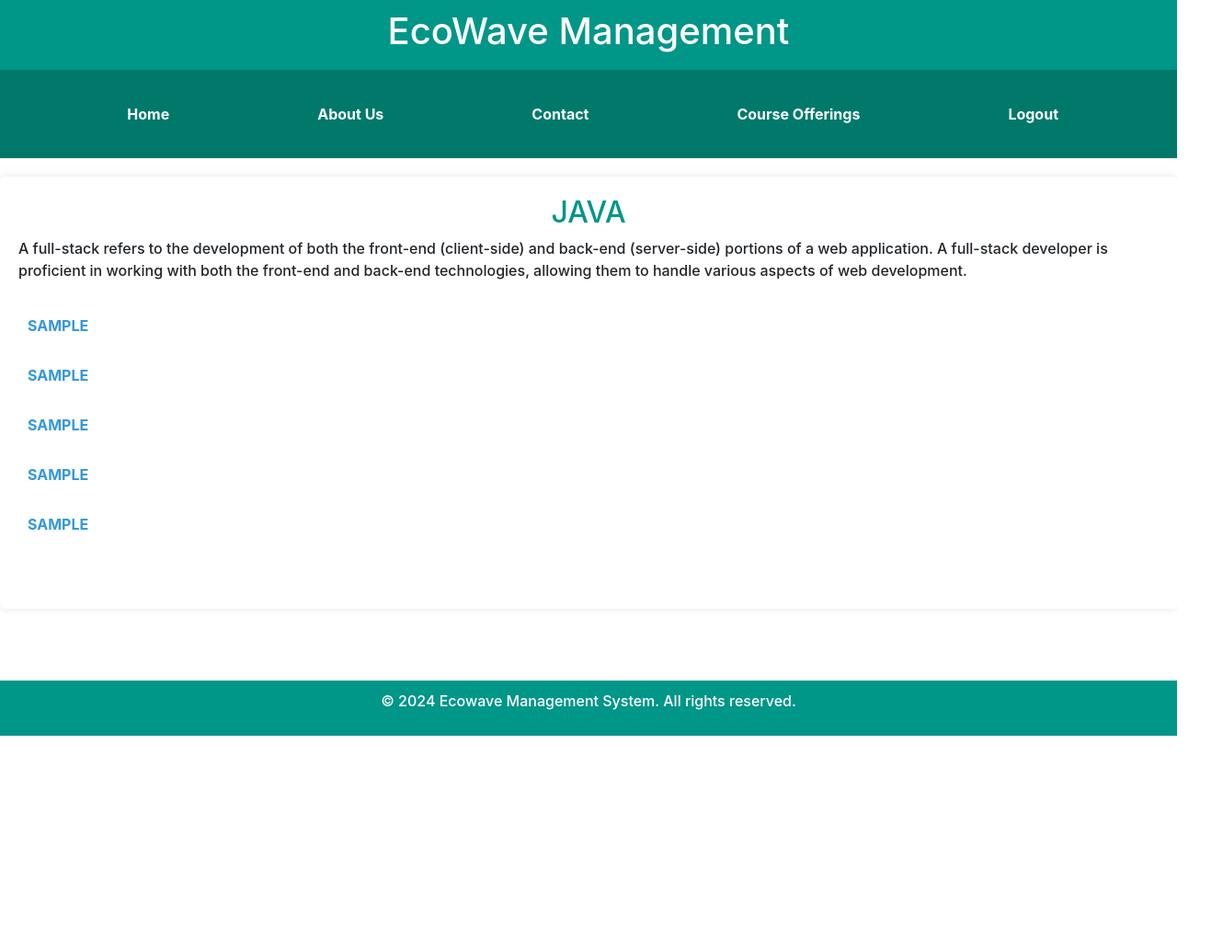
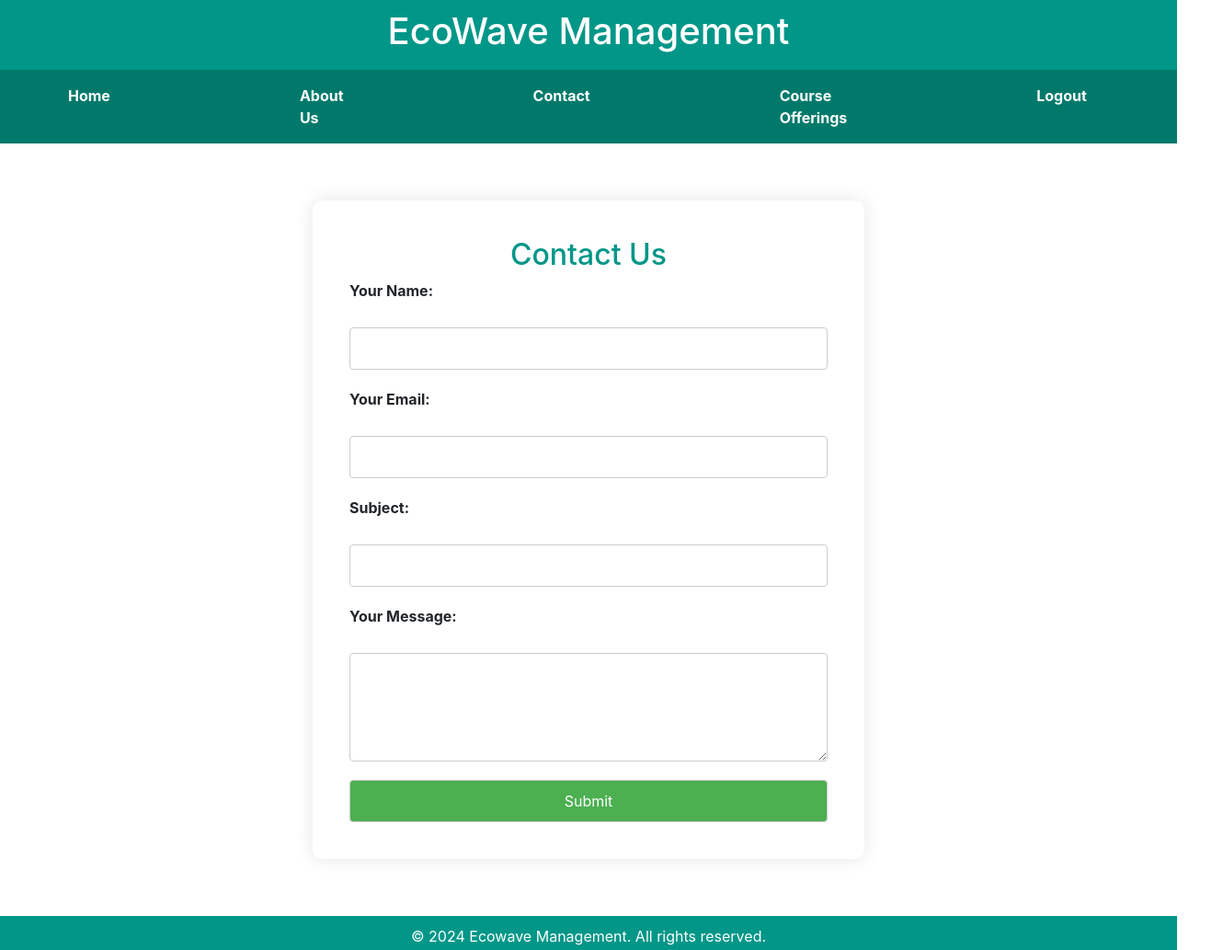
Before and after one commit to Nithin-Gottiparthi/TASK-1-PROJECT, a website: page TASK-1-PROJECT/after login/cloudcomputing.html in a window 1280 px wide. Shown: the top 1033 px of the page at 92% size, 1330 px wide, since content can reach past the window. Before the commit the page ends 800 px from the top, so only its background shows below. Drawn offline with nearby package versions, Linux system fonts and the light colour scheme.

Commit message:
Update cloudcomputing.html

```diff
--- a/TASK-1-PROJECT/after login/cloudcomputing.html
+++ b/TASK-1-PROJECT/after login/cloudcomputing.html
@@ -4,15 +4,18 @@
 <head>
     <meta charset="UTF-8">
     <meta name="viewport" content="width=device-width, initial-scale=1.0">
-    <title>Java</title>
-    <link rel="stylesheet" href="styles/fullstack.css">
+    <meta http-equiv="Cache-Control" content="no-store" />
+    <meta http-equiv="Pragma" content="no-cache" />
+    <meta http-equiv="Expires" content="0" />
+    <title>EcoWave - Contact Us</title>
+    <link rel="stylesheet" href="styles/contact.css">
     <link rel="stylesheet" href="https://stackpath.bootstrapcdn.com/bootstrap/4.5.2/css/bootstrap.min.css">
 </head>
 
 <body>
 
     <header>
-        <h1>EcoWave Management </h1>
+        <h1>EcoWave Management</h1>
     </header>
 
     <nav class="navbar navbar-expand-lg navbar-light ">
@@ -40,91 +43,36 @@
             </ul>
         </div>
     </nav>
-    <main>
-        <section class="section">
-            <h2>JAVA</h2>
-            <p>
-                A full-stack refers to the development of both the front-end (client-side) and back-end
-                (server-side) portions of a web application. A full-stack developer is proficient in working with
-                both the front-end and back-end technologies, allowing them to handle various aspects of web
-                development. </p>
 
-            <!-- HTML list with hidden items -->
-            <ul>
-                <li onclick="toggleVisibility('item1')">
-                    <div class="clickable">SAMPLE</div>
-                    <div class="hidden" id="item1">Sample<br>
-                        <hr> Sample<br>
-                        <hr> Sample<br>
-                        <hr> Sample<br>
-                        <hr> Sample
-                    </div>
-                </li>
-                <li onclick="toggleVisibility('item2')">
-                    <div class="clickable">SAMPLE</div>
-                    <div class="hidden" id="item2">Sample<br>
-                        <hr> Sample<br>
-                        <hr> Sample<br>
-                        <hr> Sample<br>
-                        <hr> Sample
-                    </div>
-                </li>
-                <li onclick="toggleVisibility('item3')">
-                    <div class="clickable">SAMPLE</div>
-                    <div class="hidden" id="item3">Sample<br>
-                        <hr> Sample<br>
-                        <hr> Sample<br>
-                        <hr> Sample<br>
-                        <hr> Sample
-                    </div>
-                </li>
-                <li onclick="toggleVisibility('item4')">
-                    <div class="clickable">SAMPLE</div>
-                    <div class="hidden" id="item4">Sample<br>
-                        <hr> Sample<br>
-                        <hr> Sample<br>
-                        <hr> Sample<br>
-                        <hr> Sample
-                    </div>
-                </li>
-                <li onclick="toggleVisibility('item5')">
-                    <div class="clickable">SAMPLE</div>
-                    <div class="hidden" id="item5">Sample<br>
-                        <hr> Sample<br>
-                        <hr> Sample<br>
-                        <hr> Sample<br>
-                        <hr> Sample
-                    </div>
-                </li>
-            </ul>
+    <main class="content">
+        <section>
+            <h2>Contact Us</h2>
+            <form>
+                <label for="name">Your Name:</label>
+                <input type="text" id="name" name="name" required>
 
+                <label for="email">Your Email:</label>
+                <input type="email" id="email" name="email" required>
+
+                <label for="subject">Subject:</label>
+                <input type="text" id="subject" name="subject" required>
+
+                <label for="message">Your Message:</label>
+                <textarea id="message" name="message" rows="4" required></textarea>
+
+                <input type="submit" value="Submit">
+            </form>
         </section>
     </main>
 
-
     <footer>
-        <p>&copy; 2024 Ecowave Management System. All rights reserved.</p>
+        <p>&copy; 2024 Ecowave Management. All rights reserved.</p>
     </footer>
-    <script>
-        // JavaScript function to toggle visibility
-        function toggleVisibility(itemId) {
-            var items = document.querySelectorAll('.hidden');
-
-            items.forEach(function (item) {
-                if (item.id === itemId) {
-                    // Toggle the visibility class of the selected item
-                    item.classList.toggle('visible');
-                } else {
-                    // Collapse other items
-                    item.classList.remove('visible');
-                }
-            });
-        }
-    </script>
 
     <script src="https://code.jquery.com/jquery-3.5.1.slim.min.js"></script>
     <script src="https://cdn.jsdelivr.net/npm/@popperjs/core@2.0.8/dist/umd/popper.min.js"></script>
     <script src="https://stackpath.bootstrapcdn.com/bootstrap/4.5.2/js/bootstrap.min.js"></script>
+
 </body>
 
 </html>
```
